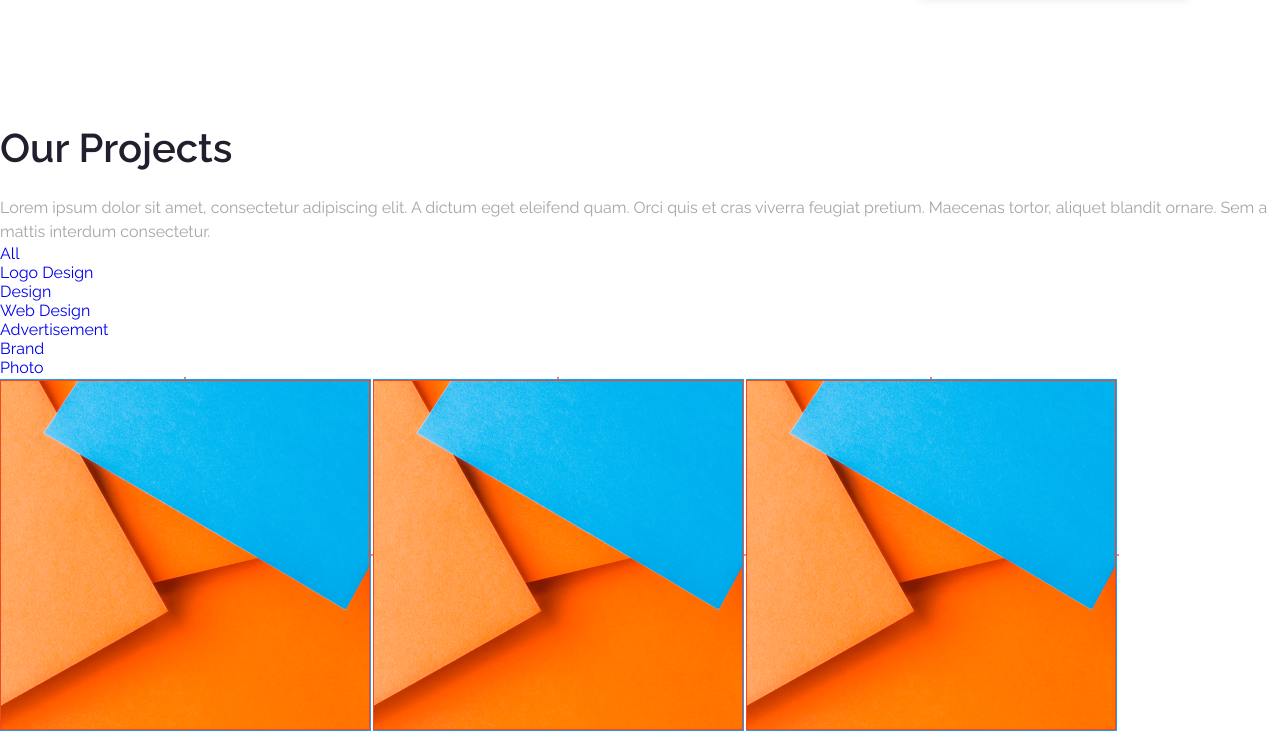
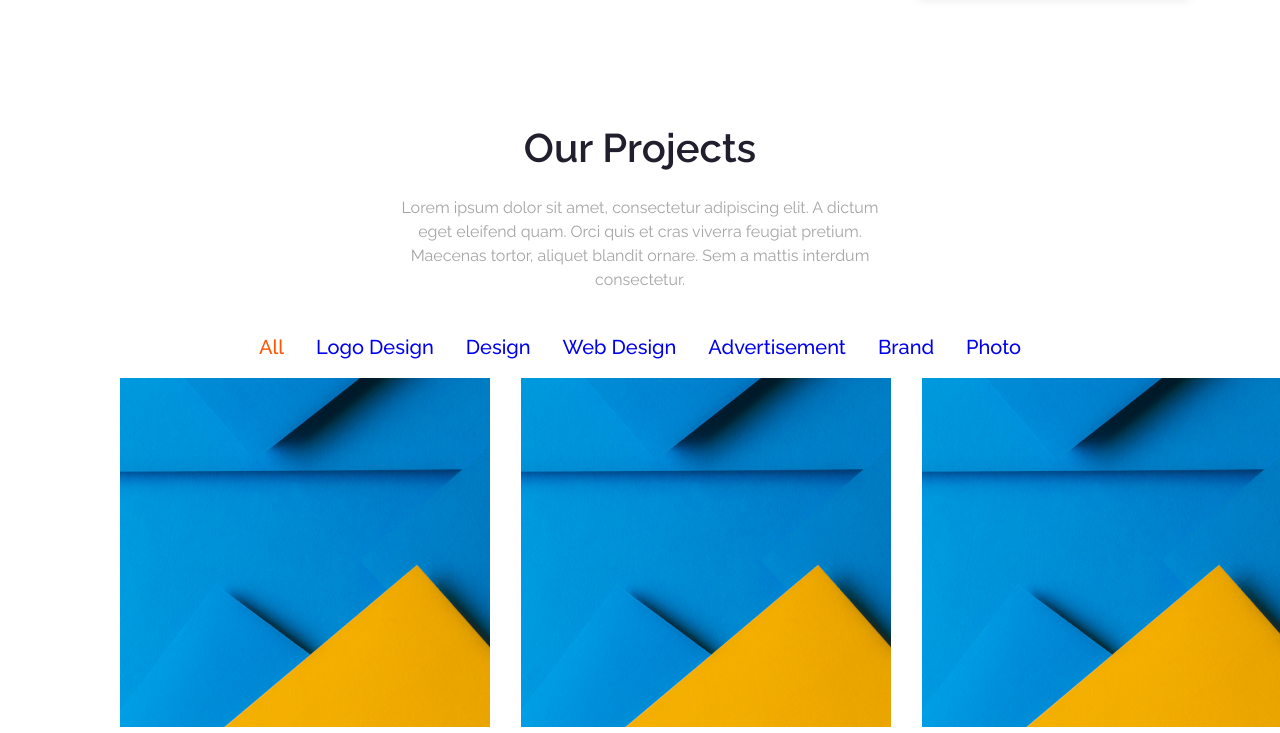
Before and after one commit to zelal-dev/holytemp-delete, a Next.js app: page / in a window 1280 px wide. Shown: the part 3641-4374 px from the top of the page. Built offline with nearby package versions, Linux system fonts and the light colour scheme.

Commit message:
Projects sections design

```diff
--- a/components/Projects/index.js
+++ b/components/Projects/index.js
@@ -1,17 +1,49 @@
+import styled from "@emotion/styled"
 import { DescriptionText, SectionTitle } from "../shared"
-
+const Styles = {
+  Wrapper: styled.section`
+    margin: 120px;
+    > ul {
+      display: flex;
+      align-items: center;
+      justify-content: center;
+      > li {
+        padding: 16px;
+        font-weight: 500;
+        font-size: 20px;
+        line-height: 30px;
+        text-align: center;
+        color: #211e2d;
+      }
+    }
+  `,
+  Flex: styled.div`
+    display: flex;
+    justify-content: center;
+    margin-bottom: 24px;
+  `,
+  Grid: styled.div`
+    display: grid;
+    grid-template-columns: repeat(3, 1fr);
+    grid-gap: 30px;
+  `,
+}
 const Projects = () => {
   return (
-    <>
-      <SectionTitle>Our Projects</SectionTitle>
-      <DescriptionText>
+    <Styles.Wrapper>
+      <SectionTitle center>Our Projects</SectionTitle>
+      <Styles.Flex>
+        <DescriptionText center>
           Lorem ipsum dolor sit amet, consectetur adipiscing elit. A dictum eget
           eleifend quam. Orci quis et cras viverra feugiat pretium. Maecenas
           tortor, aliquet blandit ornare. Sem a mattis interdum consectetur.
         </DescriptionText>
+      </Styles.Flex>
       <ul>
         <li>
-          <a href='#'>All</a>
+          <a style={{ color: "#FF5300" }} href='#'>
+            All
+          </a>
         </li>
         <li>
           <a href='#'>Logo Design</a>
@@ -32,13 +64,15 @@ const Projects = () => {
           <a href='#'>Photo</a>
         </li>
       </ul>
+      <Styles.Grid>
         <img src='/project-image.PNG' alt='PROJECT TITLE ' />
         <img src='/project-image.PNG' alt='PROJECT TITLE ' />
         <img src='/project-image.PNG' alt='PROJECT TITLE ' />
         <img src='/project-image.PNG' alt='PROJECT TITLE ' />
         <img src='/project-image.PNG' alt='PROJECT TITLE ' />
         <img src='/project-image.PNG' alt='PROJECT TITLE ' />
-    </>
+      </Styles.Grid>
+    </Styles.Wrapper>
   )
 }
 
```
Also changed, not shown: public/project-image.PNG. Lines whose indentation alone changed are shown as unchanged.
